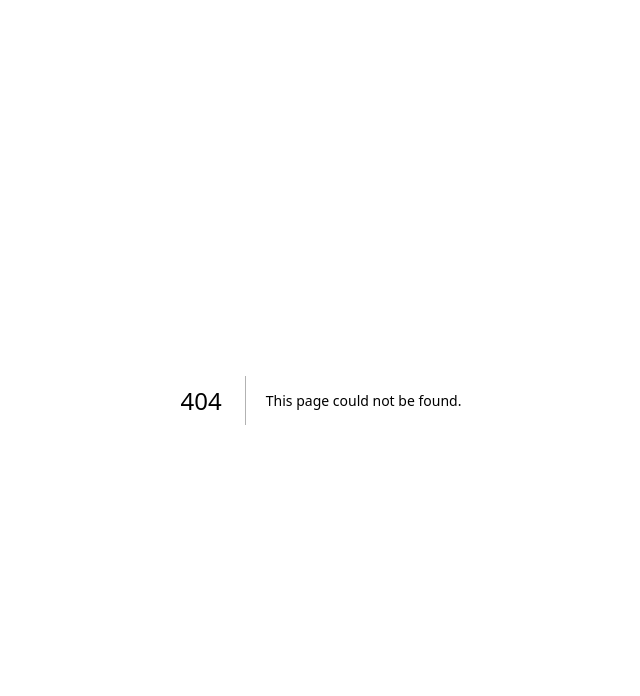
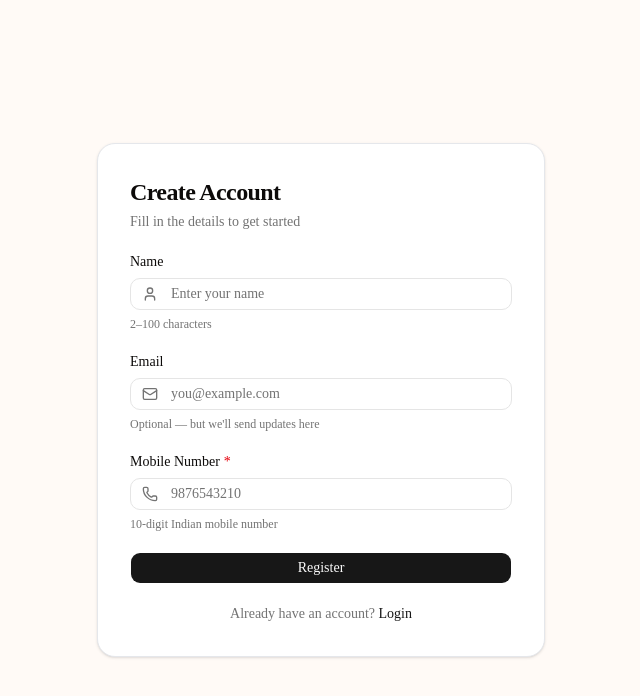
Before and after one commit to Ishwar8264/nikharta-roop, a Next.js app: page /signup in a window 1280 px wide. Before the commit this address had no page. Shown: the top 696 px of the page, without its empty margins (319-959 px from the left). Built offline with nearby package versions, Linux system fonts and the light colour scheme.

Commit message:
add singup form

```diff
--- /dev/null
+++ b/app/(auth)/signin/page.tsx
@@ -0,0 +1,7 @@
+import React from "react";
+
+const SignInPage = () => {
+  return <div>SignInPage</div>;
+};
+
+export default SignInPage;
--- /dev/null
+++ b/app/(auth)/signup/page.tsx
@@ -0,0 +1,12 @@
+import { RegisterForm } from "@/components/auth/singup/form";
+import React from "react";
+
+const SignUpPage = () => {
+  return (
+    <div className="min-h-screen flex items-center justify-center p-4">
+      <RegisterForm />
+    </div>
+  );
+};
+
+export default SignUpPage;
--- /dev/null
+++ b/components/auth/singup/form.tsx
@@ -0,0 +1,77 @@
+"use client";
+
+import * as React from "react";
+import Link from "next/link";
+import { Mail, Phone, User } from "lucide-react";
+import { InputField } from "@/components/ui/shared/input/generic-input";
+import { Button } from "@/components/ui/button";
+
+const RegisterForm = () => {
+  return (
+    <form
+      onSubmit={(e) => e.preventDefault()}
+      className="w-full max-w-md space-y-5 rounded-2xl border border-gray-200 bg-white p-8 shadow-sm"
+    >
+      {/* Header */}
+      <div className="space-y-1">
+        <h2 className="text-2xl font-semibold tracking-tight">
+          Create Account
+        </h2>
+        <p className="text-sm text-muted-foreground">
+          Fill in the details to get started
+        </p>
+      </div>
+
+      {/* ── Name ── */}
+      <InputField
+        label="Name"
+        placeholder="Enter your name"
+        type="text"
+        autoComplete="name"
+        leftIcon={<User className="h-4 w-4" />}
+        helperText="2–100 characters"
+      />
+
+      {/* ── Email ── */}
+      <InputField
+        label="Email"
+        placeholder="you@example.com"
+        type="email"
+        autoComplete="email"
+        leftIcon={<Mail className="h-4 w-4" />}
+        helperText="Optional — but we'll send updates here"
+      />
+
+      {/* ── Mobile ── */}
+      <InputField
+        label="Mobile Number"
+        placeholder="9876543210"
+        type="tel"
+        autoComplete="tel"
+        required
+        leftIcon={<Phone className="h-4 w-4" />}
+        helperText="10-digit Indian mobile number"
+      />
+
+      {/* ── Submit ── */}
+      <Button type="submit" className="w-full">
+        Register
+      </Button>
+
+      {/* ── Login Link ── */}
+      <p className="text-center text-sm text-muted-foreground">
+        Already have an account?{" "}
+        <Link
+          href="/signin"
+          className="font-medium text-primary underline-offset-4 hover:underline"
+        >
+          Login
+        </Link>
+      </p>
+    </form>
+  );
+};
+
+RegisterForm.displayName = "RegisterForm";
+
+export { RegisterForm };
--- a/package.json
+++ b/package.json
@@ -9,6 +9,7 @@
     "lint": "eslint"
   },
   "dependencies": {
+    "@hookform/resolvers": "^5.2.2",
     "@prisma/client": "^6.19.3",
     "class-variance-authority": "^0.7.1",
     "clsx": "^2.1.1",
@@ -20,12 +21,13 @@
     "react": "19.2.4",
     "react-day-picker": "^9.14.0",
     "react-dom": "19.2.4",
+    "react-hook-form": "^7.75.0",
     "shadcn": "^4.5.0",
     "sonner": "^2.0.7",
     "swagger-ui-dist": "^5.32.5",
     "tailwind-merge": "^3.5.0",
     "tw-animate-css": "^1.4.0",
-    "zod": "^4.3.6"
+    "zod": "^3.25.76"
   },
   "devDependencies": {
     "@tailwindcss/postcss": "^4",
```
Also changed, not shown: 1 other file (tests, documents, lock files or other folders).
